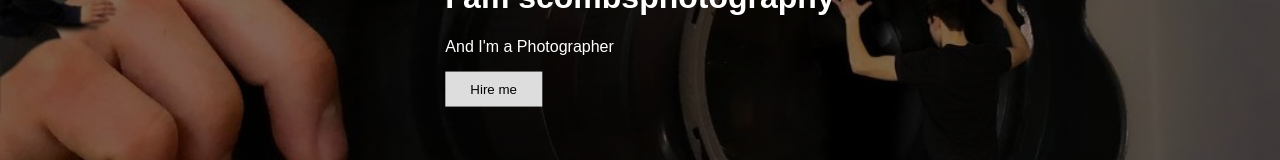
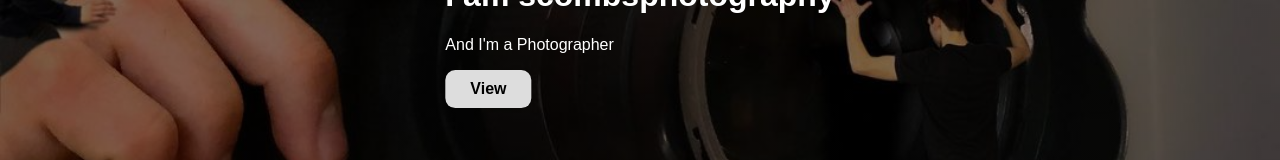
Before and after one commit to Plehlowla/scombsphotography, a plain HTML site: page index.html in a window 1280 px wide. Shown: the part 368-528 px from the top of the page. Drawn offline with Linux system fonts and the light colour scheme.

Commit message:
added button, redirect to Insta

```diff
--- a/index.css
+++ b/index.css
@@ -4,7 +4,7 @@ body, html {
     font-family: Arial, Helvetica, sans-serif;
     overflow-y: hidden;
     overflow-x: hidden;
-  }
+}
 
   .hero-image {
     background-image: linear-gradient(rgba(0, 0, 0, 0.5), rgba(0, 0, 0, 0.5)), url("sam2.jpg");
@@ -13,7 +13,7 @@ body, html {
     background-repeat: no-repeat;
     background-size: cover;
     position: relative;
-  }
+}
 
   .hero-text {
     text-align: left;
@@ -22,9 +22,9 @@ body, html {
     left: 50%;
     transform: translate(-50%, -50%);
     color: white;
-  }
+}
 
-  .hero-text button {
+  .hero-text a {
     border: none;
     outline: 0;
     display: inline-block;
@@ -33,12 +33,16 @@ body, html {
     background-color: #ddd;
     text-align: center;
     cursor: pointer;
-  }
+    border-radius: 10px;
+    text-decoration-style: none;
+    text-decoration: none;
+    font-weight: bold;
+}
 
-  .hero-text button:hover {
+  .hero-text a:hover {
     background-color: #555;
     color: white;
-  }
+}
 
 @media screen and (min-width: 500px) {
     body, html {
--- a/index.html
+++ b/index.html
@@ -13,7 +13,7 @@
     <div class="hero-text">
       <h1 class='resText'>I am scombsphotography</h1>
       <p class='resText'>And I'm a Photographer</p>
-      <button class='resText'>Hire me</button>
+      <a href="https://www.instagram.com/scombsphotography/?hl=en">View</a>
     </div>
   </div>
 
```
